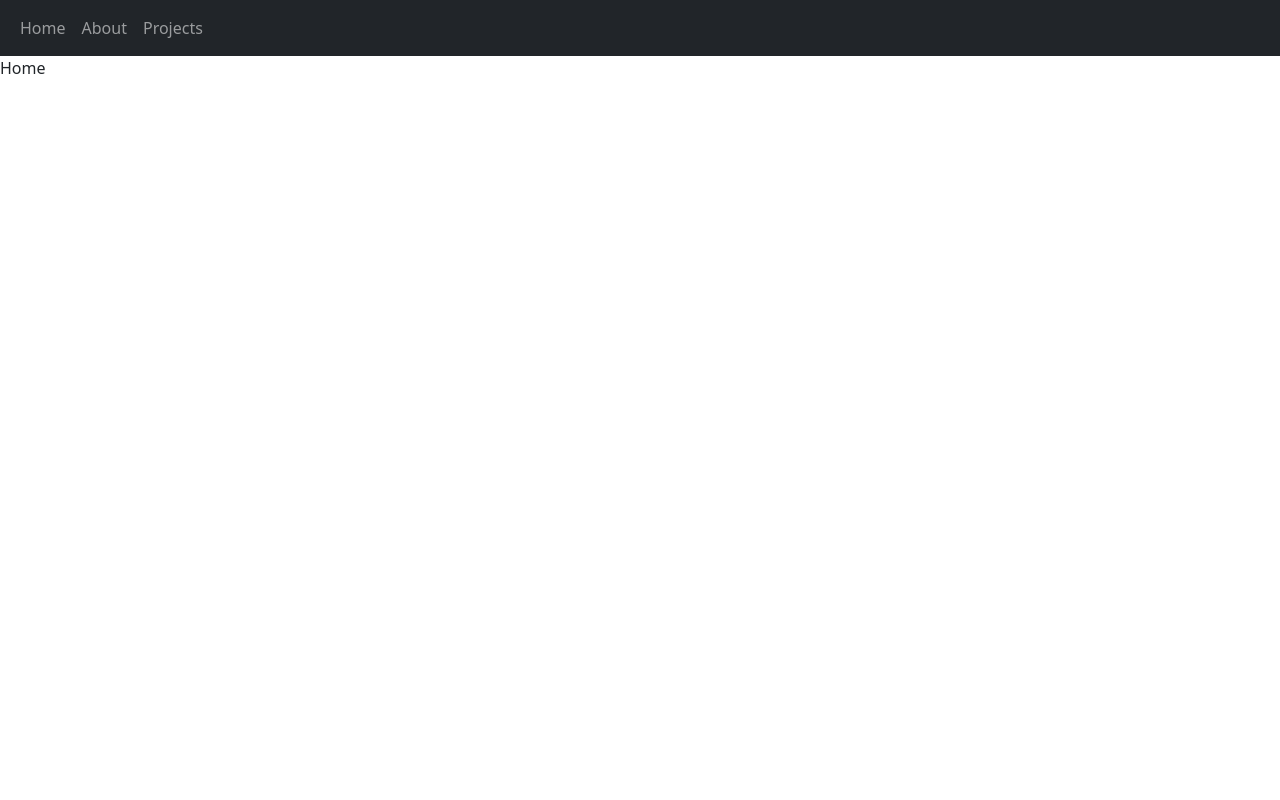
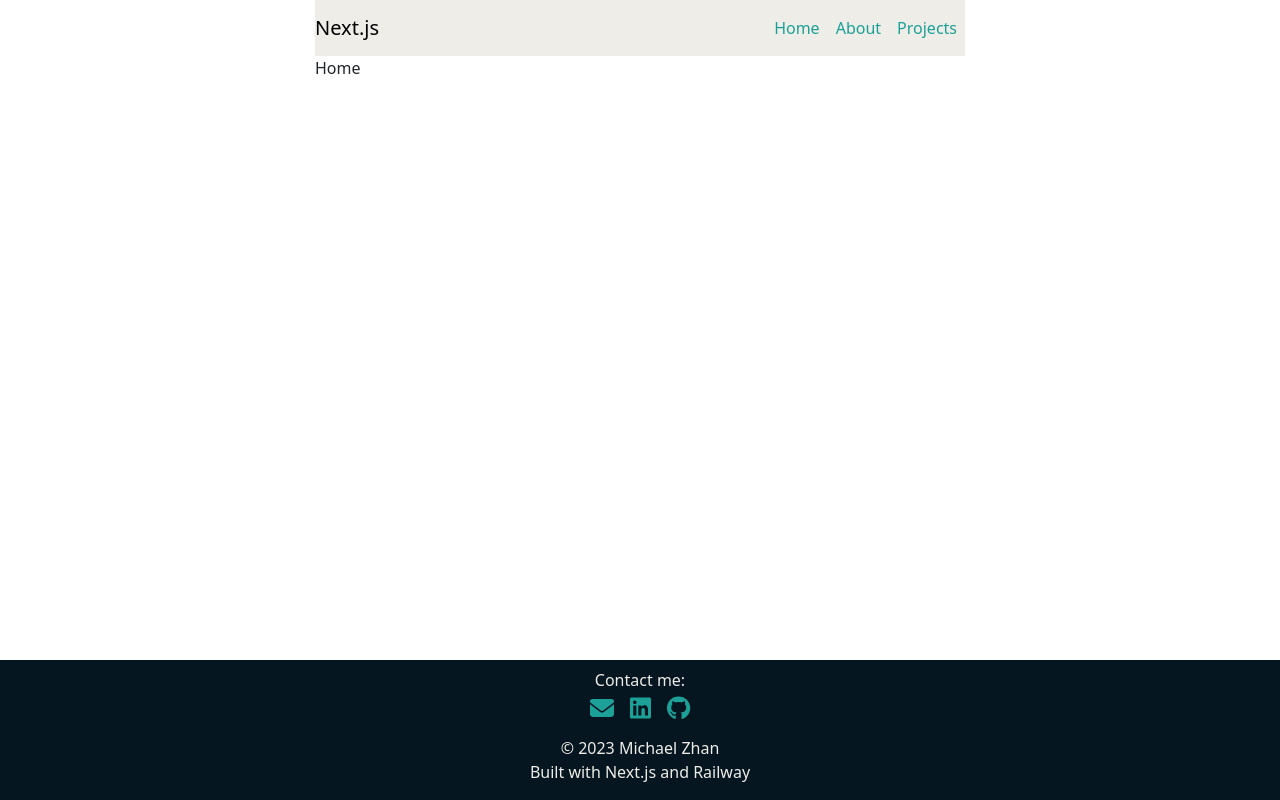
Before and after one commit to michaelzhan1/personal-website, a Next.js app: page / in a window 1280 px wide. Built offline with nearby package versions, Linux system fonts and the light colour scheme.

Commit message:
Build footer

```diff
--- a/app/globals.css
+++ b/app/globals.css
@@ -3,3 +3,7 @@
   margin: 0;
   padding: 0;
 }
+
+body {
+  background-color: #efede7;
+}
--- a/app/layout.js
+++ b/app/layout.js
@@ -1,5 +1,6 @@
 import './globals.css'
 import CustomNavbar from 'components/CustomNavbar'
+import CustomFooter from 'components/CustomFooter'
 
 export const metadata = {
   title: 'Create Next App',
@@ -10,8 +11,11 @@ export default function RootLayout({ children }) {
   return (
     <html lang="en">
       <body>
-        <CustomNavbar />
-        {children}
+        <div style={{maxWidth: '650px', margin: 'auto'}}>
+          <CustomNavbar />
+          {children}
+        </div>
+        <CustomFooter />
       </body>
     </html>
   )
--- /dev/null
+++ b/components/CustomFooter.js
@@ -0,0 +1,36 @@
+'use client'
+
+import 'bootstrap/dist/css/bootstrap.min.css'
+import '@fortawesome/fontawesome-svg-core/styles.css'
+import { Container, Row, Col } from 'react-bootstrap'
+import { FontAwesomeIcon } from '@fortawesome/react-fontawesome'
+import { faGithub, faLinkedin } from '@fortawesome/free-brands-svg-icons'
+import { faEnvelope } from '@fortawesome/free-solid-svg-icons'
+
+
+export default function CustomFooter () {
+  return (
+    <>
+      <Container fluid style={{backgroundColor: '#051621', color: '#efede7'}} className='fixed-bottom'>
+        <Row className='mt-2'>
+          <Col className='text-center'>
+            <p className='mb-1'>Contact me:</p>
+          </Col>
+        </Row>
+        <Row className='mb-3'>
+          <Col className='text-center'>
+            <a href='mailto:michaelzhan2001@gmail.com' style={{color: '#1ca098'}} className='mx-2'><FontAwesomeIcon icon={faEnvelope} size='xl' /></a>
+            <a href='linkedin.com/in/michaelzhan1' style={{color: '#1ca098'}} className='mx-2'><FontAwesomeIcon icon={faLinkedin} size='xl' /></a>
+            <a href='github.com/michaelzhan2' style={{color: '#1ca098'}} className='mx-2'><FontAwesomeIcon icon={faGithub} size='xl' /></a>
+          </Col>
+        </Row>
+        <Row>
+          <Col className='text-center'>
+            <p className='mb-0'>© 2023 Michael Zhan</p>
+            <p>Built with Next.js and Railway</p>
+          </Col>
+        </Row>
+      </Container>
+    </>
+  )
+}
--- a/components/CustomNavbar.js
+++ b/components/CustomNavbar.js
@@ -7,13 +7,15 @@ import { Container, Nav, Navbar } from 'react-bootstrap'
 export default function CustomNavbar () {
   return (
     <>
-      <Navbar expand='md' className='navbar-dark bg-dark' sticky='top'>
-        <Container fluid>
-          <Navbar.Collapse id='basic-navbar-nav'>
+      <Navbar expand='sm' sticky='top' style={{backgroundColor: '#efede7', color: '#1BA098'}}>
+        <Container fluid className='p-0' style={{maxWidth: '650px'}}>
+          <Navbar.Brand href='/' className='p-0'>Next.js</Navbar.Brand>
+          <Navbar.Toggle />
+          <Navbar.Collapse className='justify-content-end'>
             <Nav className='mr-auto'>
-              <Nav.Link href='/'>Home</Nav.Link>
-              <Nav.Link href='/about'>About</Nav.Link>
-              <Nav.Link href='/projects'>Projects</Nav.Link>
+              <Nav.Link href='/' style={{color: '#1BA098'}}>Home</Nav.Link>
+              <Nav.Link href='/about' style={{color: '#1BA098'}}>About</Nav.Link>
+              <Nav.Link href='/projects' style={{color: '#1BA098'}}>Projects</Nav.Link>
             </Nav>
           </Navbar.Collapse>
         </Container>
--- a/package.json
+++ b/package.json
@@ -9,6 +9,9 @@
     "lint": "next lint"
   },
   "dependencies": {
+    "@fortawesome/free-brands-svg-icons": "^6.4.0",
+    "@fortawesome/free-solid-svg-icons": "^6.4.0",
+    "@fortawesome/react-fontawesome": "^0.2.0",
     "bootstrap": "^5.3.1",
     "next": "13.4.12",
     "react": "18.2.0",
```
Also changed, not shown: 1 other file (tests, documents, lock files or other folders).
